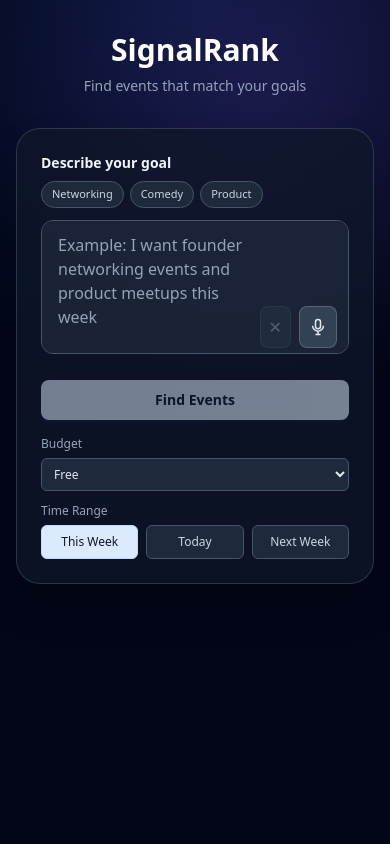
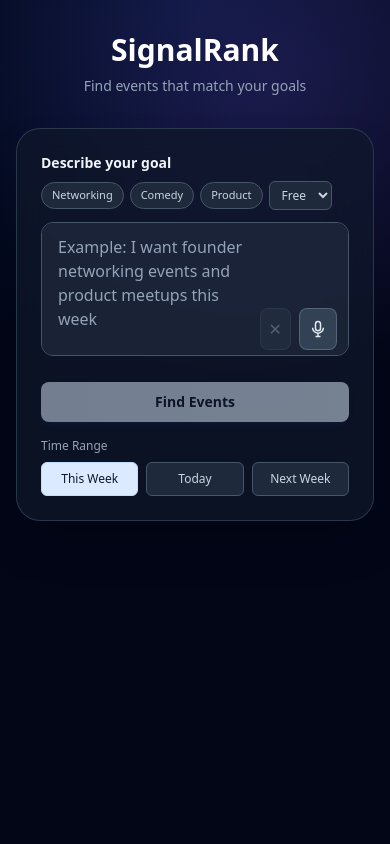
Before and after one commit to fiyinadeyera/SignalRank, a Flask app: page / in a window 390 px wide. Run offline with Flask 3, Linux system fonts and the light colour scheme; some libraries are stand-ins or nearby versions; some web fonts are replaced.

Commit message:
Move budget filter to top right with preset chips
- Budget filter now sits inline with Networking/Comedy/Product chips
- Right-aligned on mobile and desktop
- Compact design, no separate label
- Time range filters below submit button
- Better mobile UX

```diff
--- a/templates/index.html
+++ b/templates/index.html
@@ -58,12 +58,18 @@
                     <form id="goalForm" class="space-y-4">
                         <!-- Goals Input -->
                         <div>
-                            <div class="flex flex-col gap-2 mb-3 md:flex-row md:items-center md:justify-between">
+                            <div class="flex flex-col gap-2 mb-3 sm:flex-row sm:items-center sm:justify-between">
                                 <label for="goals" class="block text-sm font-semibold text-slate-100">Describe your goal</label>
-                                <div class="flex flex-wrap gap-1.5 justify-start md:justify-end" id="goalPresets">
+                                <div class="flex flex-wrap gap-1.5 justify-start sm:justify-end items-center">
+                                    <div id="goalPresets" class="flex flex-wrap gap-1.5">
                                         <button type="button" class="preset-chip px-2.5 py-1 rounded-full text-[11px] font-medium bg-slate-800 border border-slate-600 text-slate-300 hover:bg-slate-700 transition" data-text="networking events">Networking</button>
                                         <button type="button" class="preset-chip px-2.5 py-1 rounded-full text-[11px] font-medium bg-slate-800 border border-slate-600 text-slate-300 hover:bg-slate-700 transition" data-text="comedy shows">Comedy</button>
                                         <button type="button" class="preset-chip px-2.5 py-1 rounded-full text-[11px] font-medium bg-slate-800 border border-slate-600 text-slate-300 hover:bg-slate-700 transition" data-text="product launches">Product</button>
+                                    </div>
+                                    <select id="priceFilter" class="px-2 py-1 text-xs rounded-md bg-slate-800 border border-slate-600 text-slate-300 focus:outline-none focus:ring-1 focus:ring-blue-300 hover:bg-slate-700 transition" title="Budget filter">
+                                        <option value="free" selected>Free</option>
+                                        <option value="paid">Paid</option>
+                                    </select>
                                 </div>
                             </div>
                             <div class="relative">
@@ -119,23 +125,14 @@
                             Find Events
                         </button>
 
-                        <div class="grid grid-cols-1 md:grid-cols-[auto,1fr] gap-3 items-end">
                         <div>
-                                <label for="priceFilter" class="block text-xs text-slate-400 mb-1.5">Budget</label>
-                                <select id="priceFilter" class="w-full md:w-auto min-w-[110px] px-2 py-1.5 text-xs rounded-md bg-slate-800 border border-slate-600 text-slate-200 focus:outline-none focus:ring-1 focus:ring-blue-300">
-                                    <option value="free" selected>Free</option>
-                                    <option value="paid">Paid</option>
-                                </select>
-                            </div>
-                            <div>
-                                <label class="block text-xs text-slate-400 mb-1.5">Time Range</label>
+                            <label class="block text-xs text-slate-400 mb-2">Time Range</label>
                             <div class="grid grid-cols-3 gap-2">
                                 <button type="button" data-filter="this-week" class="filter-btn w-full px-3 py-2 text-xs bg-blue-100 text-slate-900 rounded-md font-medium hover:bg-blue-50 border border-blue-200 transition">This Week</button>
                                 <button type="button" data-filter="today" class="filter-btn w-full px-3 py-2 text-xs bg-slate-800 text-slate-300 rounded-md font-medium border border-slate-600 hover:bg-slate-700 transition">Today</button>
                                 <button type="button" data-filter="next-week" class="filter-btn w-full px-3 py-2 text-xs bg-slate-800 text-slate-300 rounded-md font-medium border border-slate-600 hover:bg-slate-700 transition">Next Week</button>
                             </div>
                             <input type="hidden" id="dateFilter" value="this-week">
-                            </div>
                         </div>
                     </form>
 
```
Lines whose indentation alone changed are shown as unchanged.
